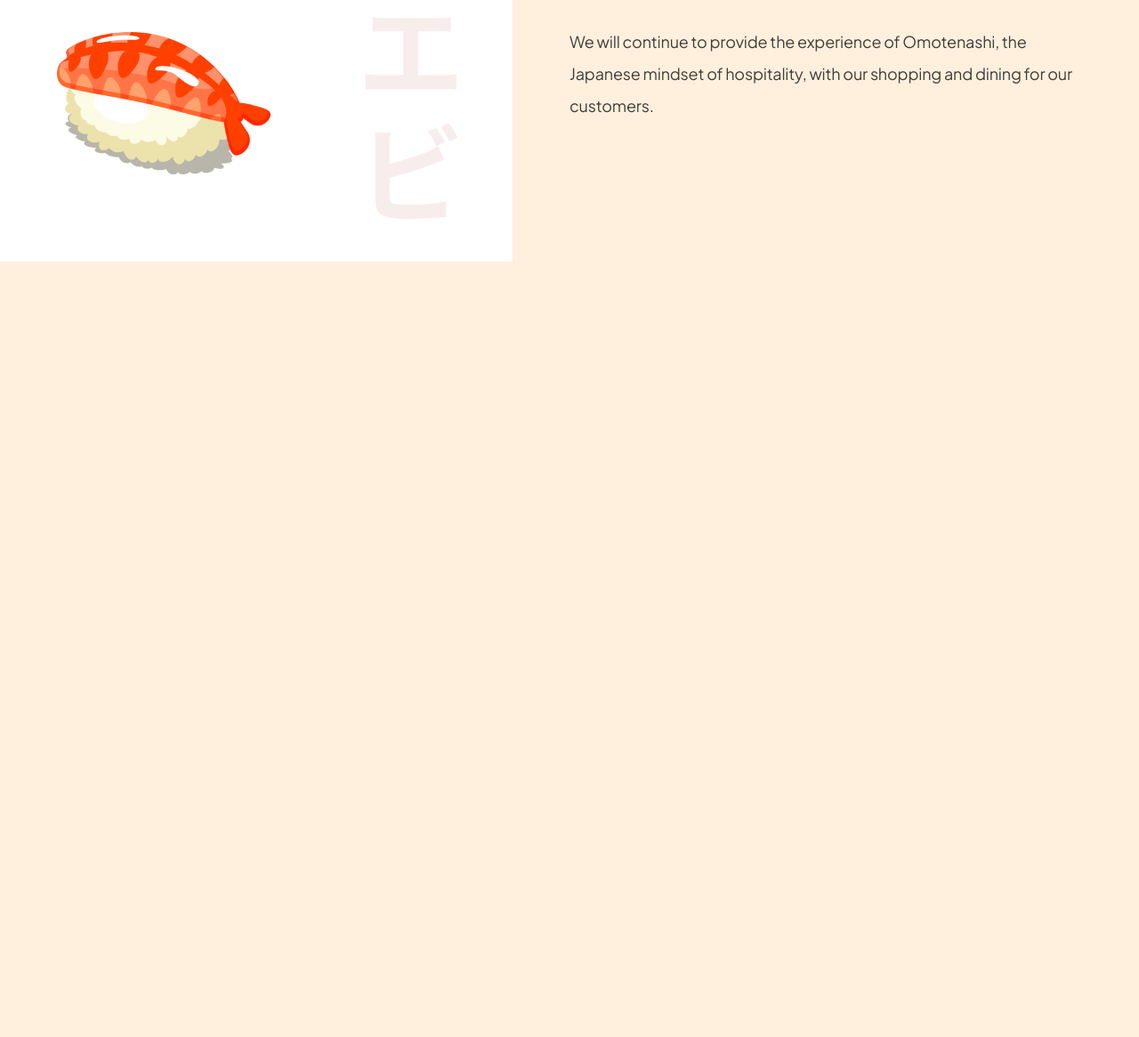
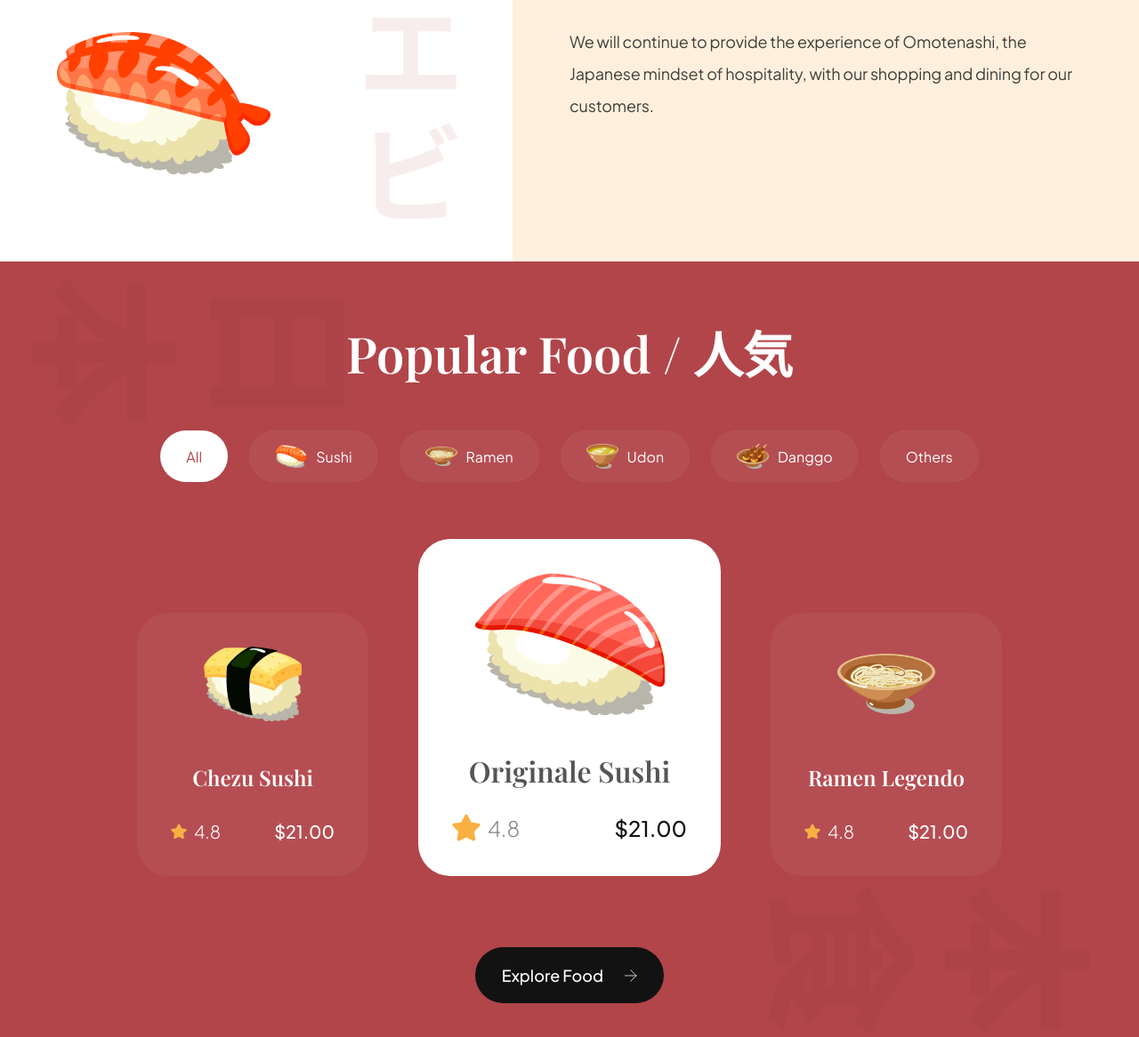
Before and after one commit to Sagarchauhan-web/websites, a plain HTML site: page sushi/index.html in a window 1280 px wide. Shown: the part 1220-2386 px from the top of the page at 89% size. Before the commit the page ends 1514 px from the top, so only its background shows below. Drawn offline with nearby package versions, Linux system fonts and the light colour scheme.

Commit message:
Sushi: Products Section

```diff
--- a/sushi/css/sections/popular.css
+++ b/sushi/css/sections/popular.css
@@ -0,0 +1,194 @@
+.popular-foods {
+  padding: 64px;
+
+  display: flex;
+  flex-direction: column;
+
+  background-color: var(--primary-color);
+  background-image: url('../../assets/popular_bg.png');
+
+  background-position: center;
+  background-repeat: no-repeat;
+  background-size: contain;
+  overflow: hidden;
+}
+
+.popular-foods__title {
+  font-size: 56px;
+  font-family: var(--playfair-display);
+  font-weight: 600;
+  line-height: 78px;
+  color: var(--color-white);
+  text-align: center;
+}
+
+.popular-foods__filters {
+  margin-top: 48px;
+
+  max-width: 100%;
+  overflow-x: auto;
+  display: flex;
+  justify-content: center;
+  gap: 24px;
+}
+
+.popular-foods__filter-btn {
+  padding: 10px 28px;
+
+  display: flex;
+  flex-direction: row;
+  align-items: center;
+  gap: 10px;
+
+  background: rgba(255, 255, 255, 0.05);
+  border: 1px solid rgba(255, 255, 255, 0.02);
+  border-radius: 46px;
+
+  font-size: 16px;
+  font-weight: 300px;
+  line-height: 25px;
+  font-family: var(--plus-jakarta-sans);
+  color: #fff;
+  cursor: pointer;
+}
+
+.popular-foods__filter-btn img {
+  width: 36px;
+  height: 36px;
+  object-fit: contain;
+}
+
+.popular-foods__filter-btn.active {
+  background: #fff;
+  color: var(--primary-color);
+}
+
+.popular-foods__filter-btn:hover {
+  background: #fff;
+  color: var(--primary-color);
+}
+
+.popular-foods__catalogue {
+  margin-top: 64px;
+  display: flex;
+  justify-content: center;
+  align-items: flex-end;
+  flex-wrap: wrap;
+  gap: 56px;
+}
+
+.popular-foods__button {
+  width: fit-content;
+
+  padding: 20px 30px;
+  margin: 80px auto 0;
+
+  font-weight: 500;
+  font-size: 18px;
+  line-height: 23px;
+  font-family: var(--plus-jakarta-sans);
+  color: #fff;
+
+  border: none;
+  outline: none;
+  background: var(--secondary-color);
+  border-radius: 64px;
+  cursor: pointer;
+}
+
+.popular-foods__button img {
+  width: 14px;
+  height: 14px;
+  object-fit: contain;
+
+  margin-left: 21px;
+}
+
+.popular-foods__card {
+  padding: 38px;
+
+  min-width: 260px;
+  height: fit-content;
+
+  display: flex;
+  align-items: center;
+  flex-direction: column;
+
+  border-radius: 36px;
+  background: rgba(255, 255, 255, 0.05);
+  border: rgba(255, 255, 255, 0.02);
+}
+
+.popular-foods__card-image {
+  width: 110px;
+  height: 84px;
+  object-fit: contain;
+}
+
+.popular-foods__card-title {
+  margin-top: 47px;
+
+  font-weight: 600;
+  font-size: 24px;
+  line-height: 32px;
+  font-family: var(--playfair-display);
+  color: #fff;
+  text-align: center;
+}
+
+.popular-foods__card-details {
+  width: 100%;
+  margin-top: 32px;
+}
+
+.popular-foods__card-rating {
+  display: flex;
+  align-items: center;
+  gap: 8px;
+}
+
+.popular-foods__card-rating img {
+  width: 24;
+  height: 24;
+  object-fit: contain;
+}
+
+.popular-foods__card-rating p {
+  font-size: 20px;
+  font-weight: 300;
+  font-family: var(--plus-jakarta-sans);
+  color: #fff;
+}
+
+.popular-foods__card-price {
+  font-size: 20px;
+  font-weight: 500;
+  font-family: var(--plus-jakarta-sans);
+  color: #fff;
+}
+
+.popular-foods__card.active-card {
+  background: #fff;
+  min-width: 340px;
+}
+
+.popular-foods__card.active-card .popular-foods__card-image {
+  width: 240px;
+  height: 160px;
+}
+.popular-foods__card.active-card .popular-foods__card-title {
+  color: var(--black-500);
+  font-size: 32px;
+}
+.popular-foods__card.active-card .popular-foods__card-rating img {
+  width: 32px;
+  height: 32px;
+}
+.popular-foods__card.active-card .popular-foods__card-rating p {
+  font-size: 24px;
+  color: var(--gray-100);
+}
+.popular-foods__card.active-card .popular-foods__card-price {
+  font-size: 24px;
+  color: var(--secondary-color);
+}
--- a/sushi/index.html
+++ b/sushi/index.html
@@ -116,6 +116,98 @@
       </div>
     </section>
 
+    <section class="popular-foods" id="menu">
+      <h2 class="popular-foods__title" data-aos="flip-up">
+        Popular Food / 人気
+      </h2>
+
+      <div
+        class="popular-foods__filters sushi__hide-scrollbar"
+        data-aos="fade-up"
+      >
+        <button class="popular-foods__filter-btn active">All</button>
+        <button class="popular-foods__filter-btn">
+          <img src="assets/sushi-9.png" alt="sushi-9" />
+          Sushi
+        </button>
+        <button class="popular-foods__filter-btn">
+          <img src="assets/sushi-8.png" alt="sushi-8" />
+          Ramen
+        </button>
+        <button class="popular-foods__filter-btn">
+          <img src="assets/sushi-7.png" alt="sushi-7" />
+          Udon
+        </button>
+        <button class="popular-foods__filter-btn">
+          <img src="assets/sushi-6.png" alt="sushi-6" />
+          Danggo
+        </button>
+        <button class="popular-foods__filter-btn">Others</button>
+      </div>
+
+      <div class="popular-foods__catalogue" data-aos="fade-up">
+        <article class="popular-foods__card">
+          <img
+            class="popular-foods__card-image"
+            src="assets/sushi-12.png"
+            alt="sushi-12"
+          />
+          <h4 class="popular-foods__card-title">Chezu Sushi</h4>
+
+          <div class="popular-foods__card-details flex-between">
+            <div class="popular-foods__card-rating">
+              <img src="assets/star.svg" alt="star" />
+              <p>4.8</p>
+            </div>
+
+            <p class="popular-foods__card-price">$21.00</p>
+          </div>
+        </article>
+
+        <!-- active big white card -->
+        <article class="popular-foods__card active-card">
+          <img
+            class="popular-foods__card-image"
+            src="assets/sushi-11.png"
+            alt="sushi-11"
+          />
+          <h4 class="popular-foods__card-title">Originale Sushi</h4>
+
+          <div class="popular-foods__card-details flex-between">
+            <div class="popular-foods__card-rating">
+              <img src="assets/star.svg" alt="star" />
+              <p>4.8</p>
+            </div>
+
+            <p class="popular-foods__card-price">$21.00</p>
+          </div>
+        </article>
+
+        <article class="popular-foods__card">
+          <img
+            class="popular-foods__card-image"
+            src="assets/sushi-10.png"
+            alt="sushi-10"
+          />
+          <h4 class="popular-foods__card-title">Ramen Legendo</h4>
+
+          <div class="popular-foods__card-details flex-between">
+            <div class="popular-foods__card-rating">
+              <img src="assets/star.svg" alt="star" />
+              <p>4.8</p>
+            </div>
+
+            <p class="popular-foods__card-price">$21.00</p>
+          </div>
+        </article>
+      </div>
+
+      <button class="popular-foods__button">
+        Explore Food
+        <img src="assets/arrow-right.svg" alt="arrow-right" />
+      </button>
+    </section>
+
     <script src="js/script.js" type="module"></script>
   </body>
 </html>
```
